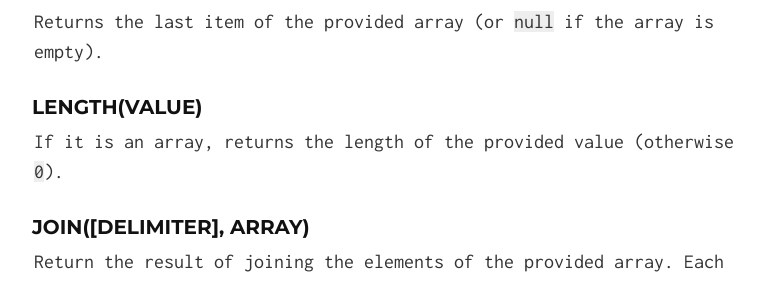
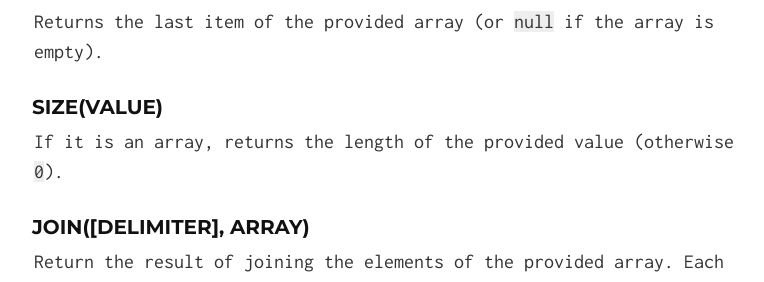
Before and after one commit to kode4food/interpol, a Jekyll site: the page built from guide/a1-system.md, in a window 1280 px wide and 900 px high, scrolled down 448 px. Shown: the part 165-447 px from the top of the window, without its empty margins (256-1020 px from the left). Built offline with Jekyll 4.4.1, drawn with Linux system fonts in a browser that asks for light colours; Markdown is read by kramdown in place of the engine named in the settings.

Commit message:
size instead of list

```diff
--- a/guide/a1-system.md
+++ b/guide/a1-system.md
@@ -16,7 +16,7 @@ Returns the first item of the provided array (or `null` if the array is empty).
 #### last(array)
 Returns the last item of the provided array (or `null` if the array is empty).
 
-#### length(value)
+#### size(value)
 If it is an array, returns the length of the provided value (otherwise `0`).
 
 #### join([delimiter], array)
```
